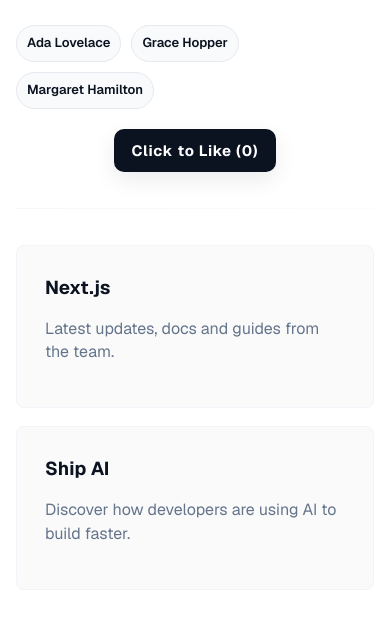
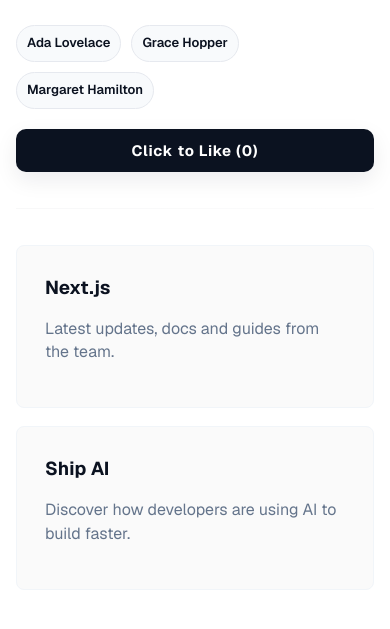
Before and after one commit to fasakinhenry/react-demo-html, a plain HTML site: page index.html in a window 390 px wide. Shown: the part 189-818 px from the top of the page. Drawn offline with nearby package versions, Linux system fonts and the light colour scheme.

Commit message:
style: update the mobile responsiveness

```diff
--- a/style.css
+++ b/style.css
@@ -209,7 +209,10 @@ body {
     justify-content: flex-start;
   }
   .btn-like {
-    width: auto;
+    width: 100%;
+    text-align: center;
+    display: flex;
+    justify-content: center;
   }
 }
 
```
